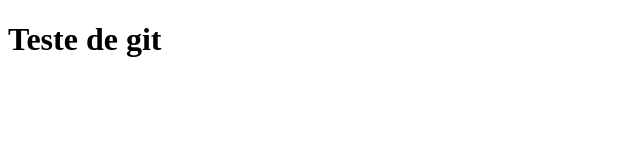
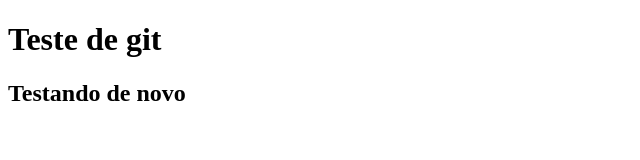
Before and after one commit to ericiwasaki/testando_Git, a plain HTML site: page index.html in a window 1280 px wide. Shown: the whole page, without its empty margins (0-640 px from the left). Drawn offline with Linux system fonts and the light colour scheme.

Commit message:
atualizando commit

```diff
--- a/index.html
+++ b/index.html
@@ -7,6 +7,7 @@
 </head>
 <body>
 	<h1>Teste de git</h1>
+	<h2>Testando de novo</h2>
 
 </body>
 </html>
```
